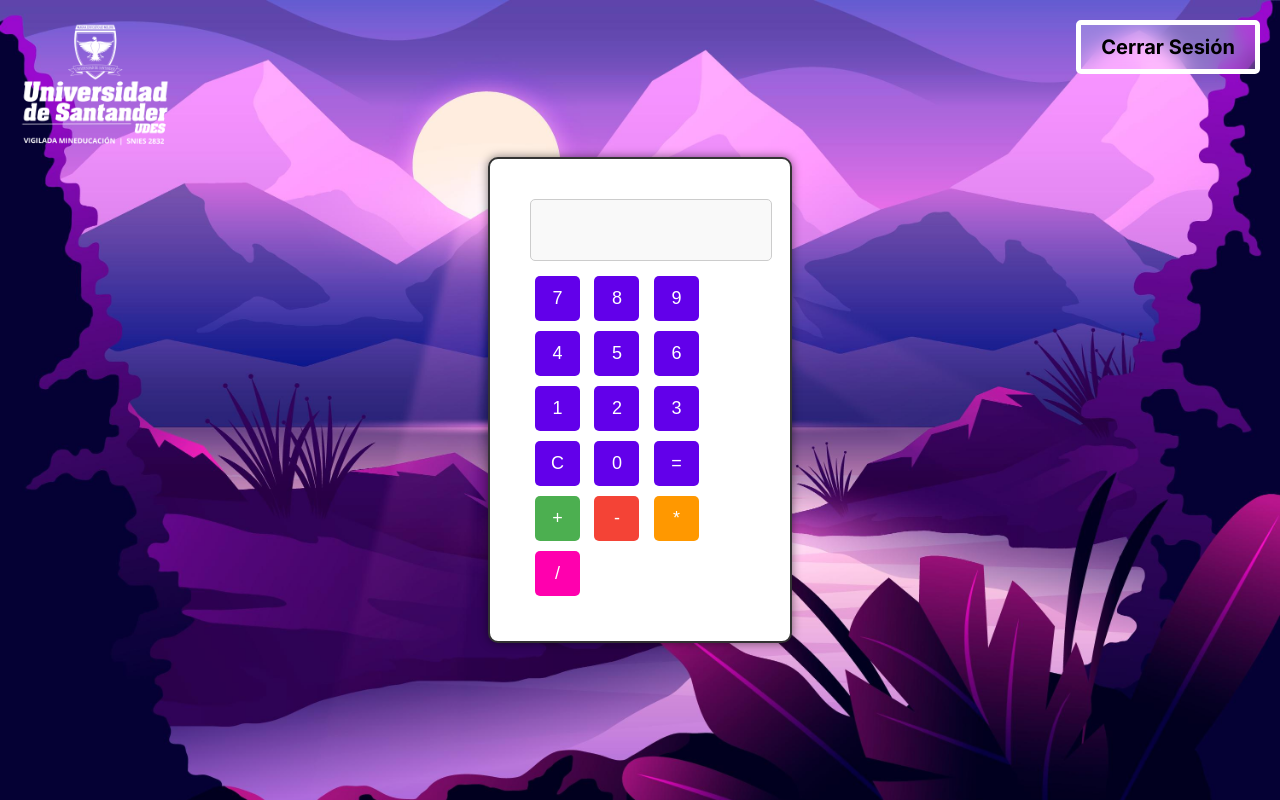
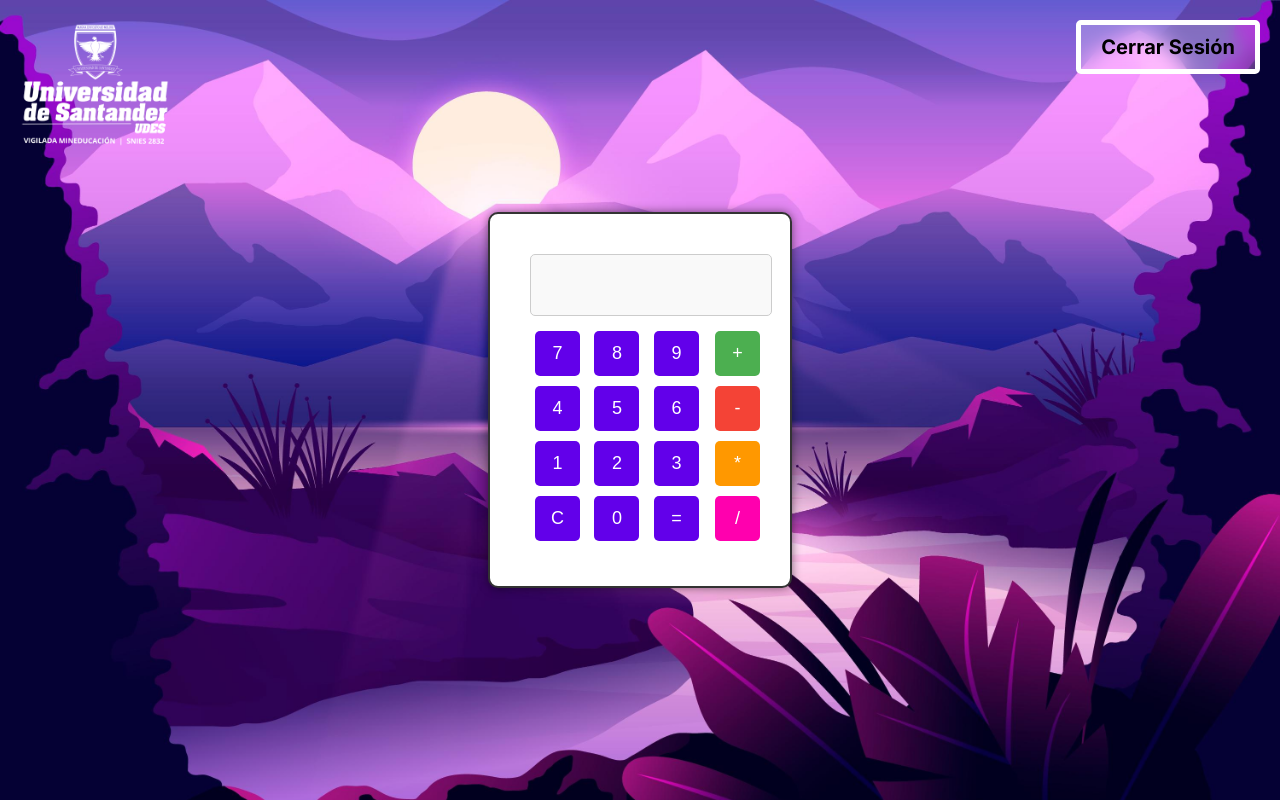
Before and after one commit to 01SantiagoVera/Actividad_7_Pruebas-de-Software, a website: page app/dashboard.html in a window 1280 px wide. Drawn offline with Linux system fonts and the light colour scheme.

Commit message:
Se cambiaron de posicion los botones del dashboard

```diff
--- a/app/dashboard.html
+++ b/app/dashboard.html
@@ -14,6 +14,8 @@
 <button id="logoutButton" class="logout-button" onclick="logout()">Cerrar Sesión</button>
 <div class="calculator">
   <input type="text" id="screen" class="screen" readonly>
+  <div class="buttons-container">
+    <div class="numbers">
       <div>
         <button class="button" onclick="appendValue('7')">7</button>
         <button class="button" onclick="appendValue('8')">8</button>
@@ -34,14 +36,16 @@
         <button class="button" onclick="appendValue('0')">0</button>
         <button class="button" onclick="calculate()">=</button>
       </div>
-  <div>
+    </div>
+    <div class="operations">
       <button class="button" onclick="appendValue('+')" id="add-button">+</button>
       <button class="button" onclick="appendValue('-')" id="subtract-button">-</button>
       <button class="button" onclick="appendValue('*')" id="multiply-button">*</button>
       <button class="button" onclick="appendValue('/')" id="divide-button">/</button>
     </div>
+  </div>
+</div>
 
-</div>
 
 <script src="../js/Calculate.js"></script>
 </body>
--- a/css/Calculate_Style.css
+++ b/css/Calculate_Style.css
@@ -38,6 +38,11 @@ body {
   color: white;
   cursor: pointer;
   transition: background-color 0.3s;
+}
+
+.operations {
+margin-top:-220px;
+margin-left: 180px;
 }
 
 .button:hover {
```
Lines whose indentation alone changed are shown as unchanged.
